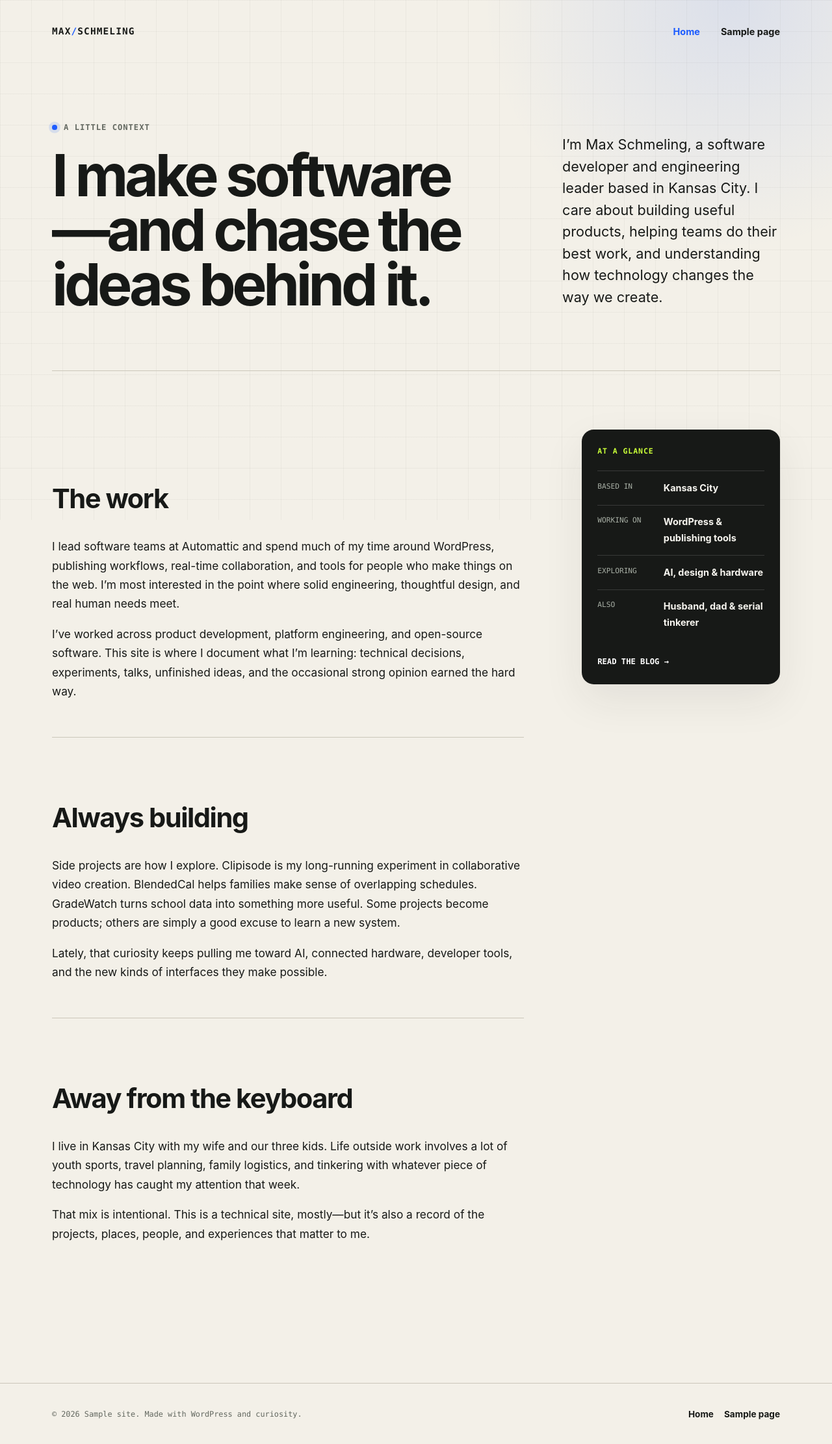
After one commit to maxschmeling/maxschmeling.com, a WordPress theme: template wp-content/themes/maxschmeling/page-about.php in a window 1280 px wide. The commit adds this page. Shown: the whole page at 65% size. Run offline with PHP 8.4 and a stand-in for WordPress, Linux system fonts and the light colour scheme; the site name, menu and one post (Sample post) are stand-ins, and other content is empty.

Commit message:
Add site icon and personal about page

```diff
--- a/wp-content/themes/maxschmeling/functions.php
+++ b/wp-content/themes/maxschmeling/functions.php
@@ -69,6 +69,28 @@ function maxschmeling_assets(): void {
 	);
 }
 add_action( 'wp_enqueue_scripts', 'maxschmeling_assets' );
+
+/**
+ * Provide a branded favicon until a Site Icon is set in WordPress.
+ *
+ * WordPress takes over automatically as soon as an icon is configured in
+ * Settings > General, so this never overrides an administrator's choice.
+ */
+function maxschmeling_fallback_site_icon(): void {
+	if ( has_site_icon() ) {
+		return;
+	}
+
+	$images_url = get_template_directory_uri() . '/assets/images/';
+	?>
+	<link rel="icon" href="<?php echo esc_url( $images_url . 'site-icon.svg' ); ?>" type="image/svg+xml">
+	<link rel="icon" href="<?php echo esc_url( $images_url . 'site-icon-32.png' ); ?>" sizes="32x32">
+	<link rel="icon" href="<?php echo esc_url( $images_url . 'site-icon-192.png' ); ?>" sizes="192x192">
+	<link rel="apple-touch-icon" href="<?php echo esc_url( $images_url . 'site-icon-180.png' ); ?>">
+	<meta name="msapplication-TileImage" content="<?php echo esc_url( $images_url . 'site-icon-512.png' ); ?>">
+	<?php
+}
+add_action( 'wp_head', 'maxschmeling_fallback_site_icon', 99 );
 
 /**
  * Use a compact excerpt on cards.
--- /dev/null
+++ b/wp-content/themes/maxschmeling/page-about.php
@@ -0,0 +1,60 @@
+<?php
+/**
+ * About page template.
+ *
+ * @package MaxSchmeling
+ */
+
+get_header();
+?>
+<div class="site-shell about-page">
+	<section class="about-hero" aria-labelledby="about-title">
+		<div>
+			<p class="eyebrow"><?php esc_html_e( 'A little context', 'maxschmeling' ); ?></p>
+			<h1 id="about-title"><?php esc_html_e( 'I make software—and chase the ideas behind it.', 'maxschmeling' ); ?></h1>
+		</div>
+		<p class="about-lede">
+			<?php esc_html_e( 'I’m Max Schmeling, a software developer and engineering leader based in Kansas City. I care about building useful products, helping teams do their best work, and understanding how technology changes the way we create.', 'maxschmeling' ); ?>
+		</p>
+	</section>
+
+	<div class="about-grid">
+		<div class="about-copy entry-content">
+			<section aria-labelledby="work-heading">
+				<h2 id="work-heading"><?php esc_html_e( 'The work', 'maxschmeling' ); ?></h2>
+				<p><?php esc_html_e( 'I lead software teams at Automattic and spend much of my time around WordPress, publishing workflows, real-time collaboration, and tools for people who make things on the web. I’m most interested in the point where solid engineering, thoughtful design, and real human needs meet.', 'maxschmeling' ); ?></p>
+				<p><?php esc_html_e( 'I’ve worked across product development, platform engineering, and open-source software. This site is where I document what I’m learning: technical decisions, experiments, talks, unfinished ideas, and the occasional strong opinion earned the hard way.', 'maxschmeling' ); ?></p>
+			</section>
+
+			<section aria-labelledby="building-heading">
+				<h2 id="building-heading"><?php esc_html_e( 'Always building', 'maxschmeling' ); ?></h2>
+				<p><?php esc_html_e( 'Side projects are how I explore. Clipisode is my long-running experiment in collaborative video creation. BlendedCal helps families make sense of overlapping schedules. GradeWatch turns school data into something more useful. Some projects become products; others are simply a good excuse to learn a new system.', 'maxschmeling' ); ?></p>
+				<p><?php esc_html_e( 'Lately, that curiosity keeps pulling me toward AI, connected hardware, developer tools, and the new kinds of interfaces they make possible.', 'maxschmeling' ); ?></p>
+			</section>
+
+			<section aria-labelledby="away-heading">
+				<h2 id="away-heading"><?php esc_html_e( 'Away from the keyboard', 'maxschmeling' ); ?></h2>
+				<p><?php esc_html_e( 'I live in Kansas City with my wife and our three kids. Life outside work involves a lot of youth sports, travel planning, family logistics, and tinkering with whatever piece of technology has caught my attention that week.', 'maxschmeling' ); ?></p>
+				<p><?php esc_html_e( 'That mix is intentional. This is a technical site, mostly—but it’s also a record of the projects, places, people, and experiences that matter to me.', 'maxschmeling' ); ?></p>
+			</section>
+		</div>
+
+		<aside class="about-aside" aria-label="<?php esc_attr_e( 'At a glance', 'maxschmeling' ); ?>">
+			<p class="about-aside-label"><?php esc_html_e( 'At a glance', 'maxschmeling' ); ?></p>
+			<dl>
+				<div><dt><?php esc_html_e( 'Based in', 'maxschmeling' ); ?></dt><dd><?php esc_html_e( 'Kansas City', 'maxschmeling' ); ?></dd></div>
+				<div><dt><?php esc_html_e( 'Working on', 'maxschmeling' ); ?></dt><dd><?php esc_html_e( 'WordPress & publishing tools', 'maxschmeling' ); ?></dd></div>
+				<div><dt><?php esc_html_e( 'Exploring', 'maxschmeling' ); ?></dt><dd><?php esc_html_e( 'AI, design & hardware', 'maxschmeling' ); ?></dd></div>
+				<div><dt><?php esc_html_e( 'Also', 'maxschmeling' ); ?></dt><dd><?php esc_html_e( 'Husband, dad & serial tinkerer', 'maxschmeling' ); ?></dd></div>
+			</dl>
+			<div class="about-links">
+				<a href="<?php echo esc_url( maxschmeling_blog_url() ); ?>"><?php esc_html_e( 'Read the blog →', 'maxschmeling' ); ?></a>
+				<?php if ( get_page_by_path( 'projects' ) ) : ?>
+					<a href="<?php echo esc_url( home_url( '/projects/' ) ); ?>"><?php esc_html_e( 'See my projects →', 'maxschmeling' ); ?></a>
+				<?php endif; ?>
+			</div>
+		</aside>
+	</div>
+</div>
+<?php
+get_footer();
--- a/wp-content/themes/maxschmeling/style.css
+++ b/wp-content/themes/maxschmeling/style.css
@@ -4,7 +4,7 @@ Theme URI: https://maxschmeling.com/
 Author: Max Schmeling
 Author URI: https://maxschmeling.com/
 Description: A focused, editorial portfolio and blog theme for Max Schmeling.
-Version: 1.0.0
+Version: 1.1.0
 Requires at least: 6.6
 Tested up to: 6.9
 Requires PHP: 8.1
@@ -519,6 +519,115 @@ select {
   padding-block: clamp(3rem, 7vw, 6rem);
 }
 
+.about-page {
+  padding-block: clamp(3rem, 7vw, 7rem);
+}
+
+.about-hero {
+  align-items: end;
+  display: grid;
+  gap: clamp(2rem, 7vw, 7rem);
+  grid-template-columns: minmax(0, 1.35fr) minmax(18rem, 0.65fr);
+  padding-bottom: clamp(3rem, 7vw, 6rem);
+}
+
+.about-hero h1 {
+  font-size: clamp(3rem, 7vw, 6.75rem);
+  letter-spacing: -0.06em;
+  line-height: 0.94;
+  margin: 0;
+}
+
+.about-lede {
+  font-size: clamp(1.15rem, 2vw, 1.35rem);
+  line-height: 1.55;
+  margin: 0 0 0.4rem;
+}
+
+.about-grid {
+  border-top: 1px solid var(--line);
+  display: grid;
+  gap: clamp(2.5rem, 7vw, 7rem);
+  grid-template-columns: minmax(0, 1fr) minmax(17rem, 0.42fr);
+  padding-top: clamp(3rem, 7vw, 6rem);
+}
+
+.about-copy {
+  margin: 0;
+  max-width: 48rem;
+}
+
+.about-copy section + section {
+  border-top: 1px solid var(--line);
+  margin-top: 3.5rem;
+  padding-top: 1rem;
+}
+
+.about-aside {
+  align-self: start;
+  background: var(--ink);
+  border-radius: var(--radius);
+  box-shadow: var(--shadow);
+  color: #f7f5ef;
+  padding: 1.5rem;
+  position: sticky;
+  top: 1.5rem;
+}
+
+.about-aside-label {
+  color: var(--acid);
+  font-family: var(--mono);
+  font-size: 0.72rem;
+  font-weight: 700;
+  letter-spacing: 0.08em;
+  margin: 0 0 1.25rem;
+  text-transform: uppercase;
+}
+
+.about-aside dl {
+  margin: 0;
+}
+
+.about-aside dl div {
+  border-top: 1px solid rgba(255, 255, 255, 0.14);
+  display: grid;
+  gap: 0.75rem;
+  grid-template-columns: 5.6rem 1fr;
+  padding-block: 0.85rem;
+}
+
+.about-aside dt {
+  color: #a8afa5;
+  font-family: var(--mono);
+  font-size: 0.7rem;
+  text-transform: uppercase;
+}
+
+.about-aside dd {
+  font-size: 0.9rem;
+  font-weight: 650;
+  margin: 0;
+}
+
+.about-links {
+  display: grid;
+  gap: 0.65rem;
+  margin-top: 1.5rem;
+}
+
+.about-links a {
+  color: #fff;
+  font-family: var(--mono);
+  font-size: 0.76rem;
+  font-weight: 700;
+  text-decoration: none;
+  text-transform: uppercase;
+}
+
+.about-links a:hover {
+  color: var(--acid);
+}
+
 .archive-header,
 .page-header {
   margin-bottom: clamp(2.5rem, 6vw, 5rem);
@@ -863,6 +972,16 @@ select {
     grid-template-columns: 1fr;
   }
 
+  .about-hero,
+  .about-grid {
+    grid-template-columns: 1fr;
+  }
+
+  .about-aside {
+    max-width: 30rem;
+    position: static;
+  }
+
   .hero-card {
     max-width: 28rem;
     transform: none;
```
Also changed, not shown: wp-content/themes/maxschmeling/README.md, wp-content/themes/maxschmeling/assets/images/site-icon-180.png (added), wp-content/themes/maxschmeling/assets/images/site-icon-192.png (added), wp-content/themes/maxschmeling/assets/images/site-icon-32.png (added), wp-content/themes/maxschmeling/assets/images/site-icon-512.png (added), wp-content/themes/maxschmeling/assets/images/site-icon.svg (added).
